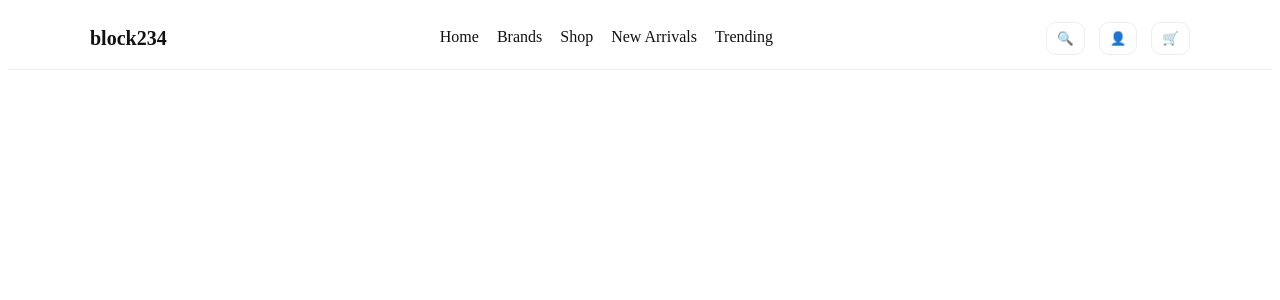
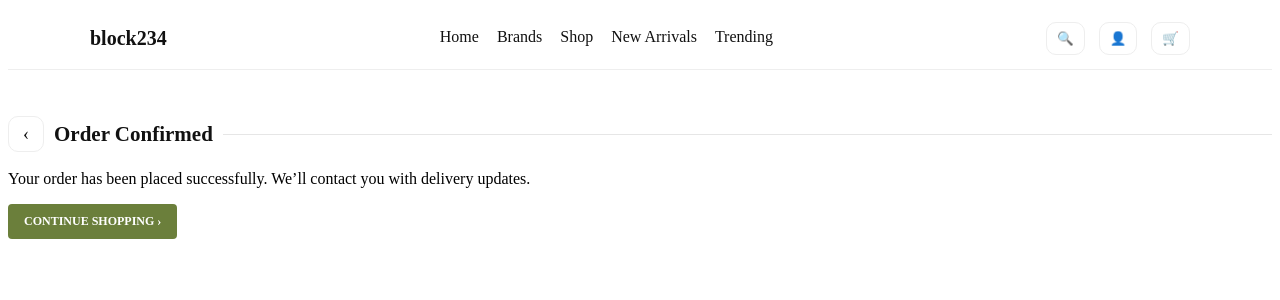
Before and after one commit to Itzteejay70/clothing-web-frontend, a React (Vite) app: page /order-success in a window 1280 px wide. Shown: the top 300 px of the page. Built offline with nearby package versions, Linux system fonts and the light colour scheme.

Commit message:
add OrderSuccess page and integrate it into routing

```diff
--- a/src/pages/public/OrderSuccess.jsx
+++ b/src/pages/public/OrderSuccess.jsx
@@ -0,0 +1,26 @@
+import { Link } from "react-router-dom";
+import "../../styles/home.css";
+
+export default function OrderSuccess() {
+  return (
+    <div className="container" style={{ padding: "28px 0" }}>
+      <div className="shopHeaderRow">
+        <Link to="/" className="backLink" aria-label="Back to Home">
+          ‹
+        </Link>
+        <h2 className="shopTitle">Order Confirmed</h2>
+        <div className="shopHeaderDivider" />
+      </div>
+
+      <p style={{ marginTop: 18 }}>
+        Your order has been placed successfully. We’ll contact you with delivery updates.
+      </p>
+
+      <div style={{ marginTop: 16, display: "flex", gap: 12, flexWrap: "wrap" }}>
+        <Link className="ctaBtn" to="/shop">
+          Continue Shopping ›
+        </Link>
+      </div>
+    </div>
+  );
+}
--- a/src/routes/AppRoutes.jsx
+++ b/src/routes/AppRoutes.jsx
@@ -7,6 +7,7 @@ import Trending from "../pages/public/Trending";
 import ProductDetails from "../pages/public/ProductDetails";
 import Cart from "../pages/public/Cart";
 import Checkout from "../pages/public/Checkout";
+import OrderSuccess from "../pages/public/OrderSuccess";
 
 
 
@@ -22,9 +23,7 @@ export default function AppRoutes() {
       <Route path="/cart" element={<Cart />} />
       {/* next page */}
       <Route path="/checkout" element={<Checkout />} />
-
-
-
+      <Route path="/order-success" element={<OrderSuccess />} />
 
     </Routes>
   );
```
